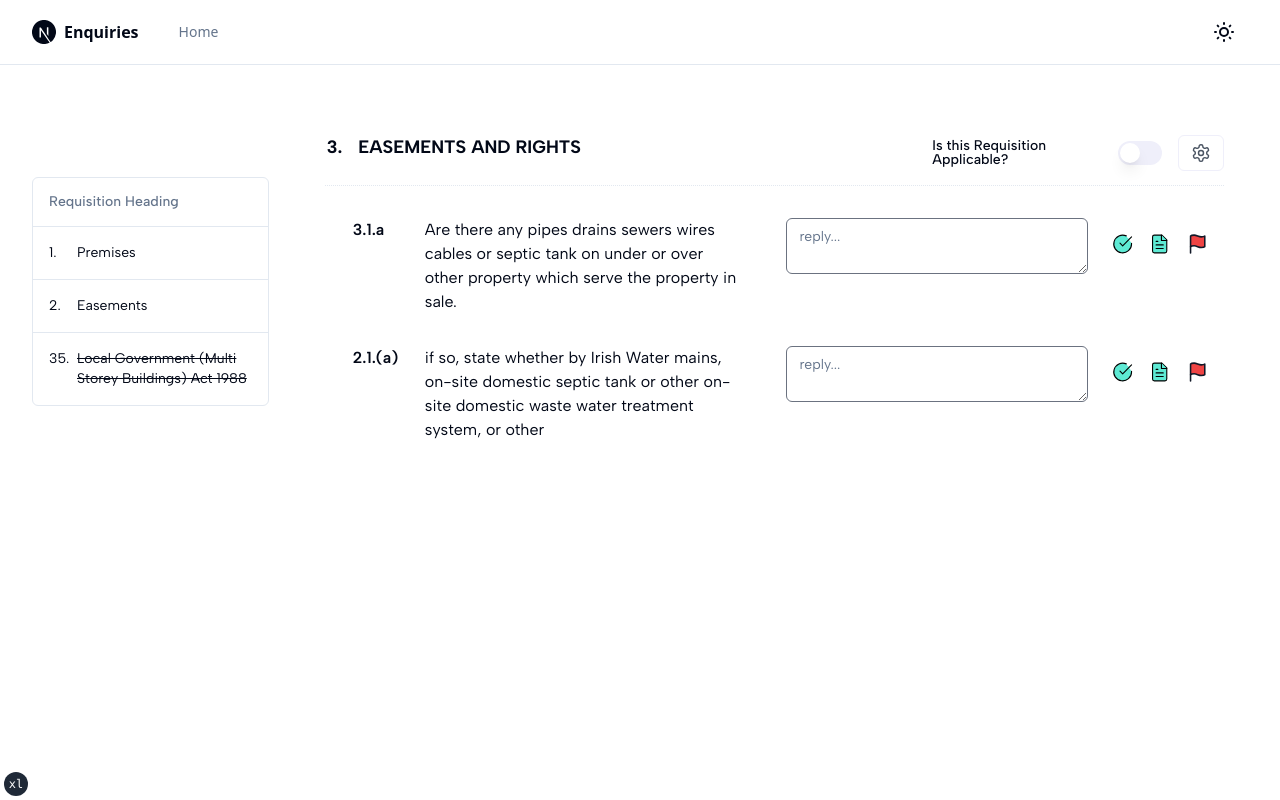
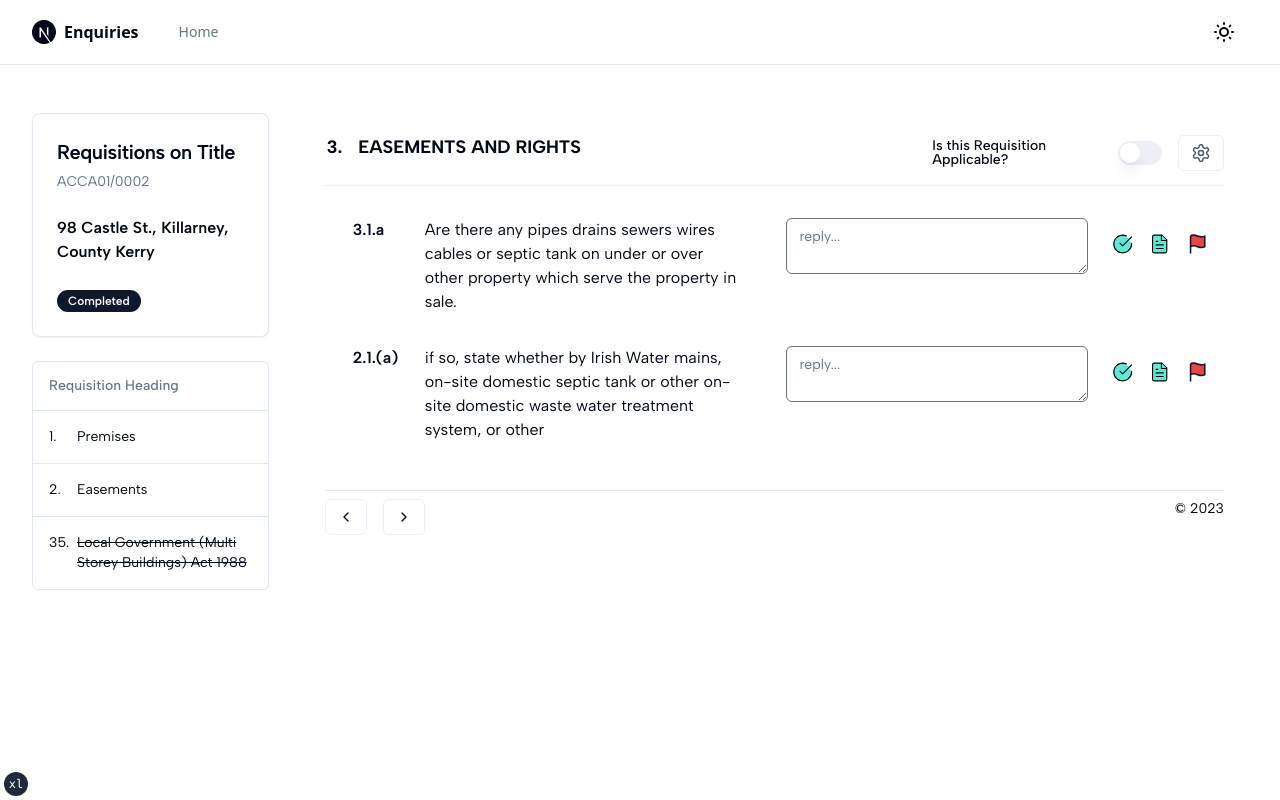
Before and after one commit to kanejoe/enquiries, a Next.js app: page /atomic_requisition in a window 1280 px wide. Built offline with nearby package versions, Linux system fonts and the light colour scheme.

Commit message:
adding more ui layers

```diff
--- /dev/null
+++ b/app/atomic_requisition/Footer.tsx
@@ -0,0 +1,23 @@
+import { ChevronLeft, ChevronRight } from "lucide-react"
+
+import { Button } from "@/components/ui/button"
+import { Separator } from "@/components/ui/separator"
+
+export function Footer() {
+  return (
+    <div className="mt-8 w-full">
+      <Separator />
+      <div className="mt-2 flex justify-between">
+        <div className="flex flex-row gap-x-4">
+          <Button variant="outline" size="sm">
+            <ChevronLeft className="h-4 w-4" />
+          </Button>
+          <Button variant="outline" size="sm">
+            <ChevronRight className="h-4 w-4" />
+          </Button>
+        </div>
+        <div className="text-sm">&copy; 2023</div>
+      </div>
+    </div>
+  )
+}
--- a/app/atomic_requisition/data.ts
+++ b/app/atomic_requisition/data.ts
@@ -1,27 +1,53 @@
-type RequisitionHeading = {
-  reqId: string
-  clauseRef: string
-  query: string
-  replyRequired: boolean
-}
+import { AtomicRequisitionProps } from "@/types/AtomicRequisition"
 
-export const headings: RequisitionHeading[] = [
+export const headings: AtomicRequisitionProps[] = [
   {
     reqId: "728ed52f",
     clauseRef: "1.",
     query: "Premises",
     replyRequired: true,
+    level: 0,
   },
   {
     reqId: "489e1d42",
     clauseRef: "2.",
     query: "Easements",
     replyRequired: true,
+    level: 0,
   },
   {
     reqId: "489e1d44",
     clauseRef: "35.",
     query: "Local Government (Multi Storey Buildings) Act 1988",
     replyRequired: false,
+    level: 0,
   },
 ]
+
+export const req = {
+  reqId: "R43FKLF",
+  clauseRef: "2.1.(a)",
+  query:
+    "if so, state whether by Irish Water mains, on-site domestic septic tank or other on-site domestic waste water treatment system, or other",
+  reply: "not applicable",
+  level: 2,
+  replyRequired: true,
+}
+
+export const req1 = {
+  reqId: "R43FKLF",
+  clauseRef: "3.1.a",
+  query:
+    "Are there any pipes drains sewers wires cables or septic tank on under or over other property which serve the property in sale.",
+  reply: "not applicable",
+  level: 2,
+  replyRequired: true,
+}
+
+export const req0 = {
+  reqId: "43FJK",
+  clauseRef: "3.",
+  query: "Easements and Rights",
+  level: 0,
+  reqIsApplicable: false,
+}
--- /dev/null
+++ b/app/atomic_requisition/detail_card.tsx
@@ -0,0 +1,33 @@
+import { Badge } from "@/components/ui/badge"
+import {
+  Card,
+  CardContent,
+  CardDescription,
+  CardFooter,
+  CardHeader,
+  CardTitle,
+} from "@/components/ui/card"
+
+const details = {
+  ref: "ACCA01/0002",
+  property: "98 Castle St., Killarney, County Kerry",
+}
+
+export function DetailsCard() {
+  return (
+    <Card>
+      <CardHeader>
+        <CardTitle className="text-xl">Requisitions on Title</CardTitle>
+        <CardDescription>{details.ref}</CardDescription>
+      </CardHeader>
+      <CardContent>
+        <p className="font-semibold">{details.property}</p>
+      </CardContent>
+      <CardFooter>
+        <p>
+          <Badge>Completed</Badge>
+        </p>
+      </CardFooter>
+    </Card>
+  )
+}
--- a/app/atomic_requisition/page.tsx
+++ b/app/atomic_requisition/page.tsx
@@ -1,52 +1,28 @@
 import { CheckCircle, FileText, Flag } from "lucide-react"
 
+import { AtomicRequisitionProps } from "@/types/AtomicRequisition"
 import { cn } from "@/lib/utils"
 
+import { req, req0, req1 } from "./data"
+import { DetailsCard } from "./detail_card"
 import { DropdownMenuOpts } from "./DropdownOpts"
+import { Footer } from "./Footer"
 import { ReqHeadingDataTable } from "./heading-page"
-import { ReplyForm } from "./reply_form"
-import { IsApplicableSwitch } from "./SwitchApplicable"
+import { IsApplicableSwitch } from "./IsApplicableSwitch"
+import { ReplyForm } from "./ReplyForm"
 
-const req = {
-  reqId: "R43FKLF",
-  clauseRef: "2.1.(a)",
-  query:
-    "if so, state whether by Irish Water mains, on-site domestic septic tank or other on-site domestic waste water treatment system, or other",
-  reply: "not applicable",
-  level: 2,
-  replyRequired: true,
-}
-const req1 = {
-  reqId: "R43FKLF",
-  clauseRef: "3.1.a",
-  query:
-    "Are there any pipes drains sewers wires cables or septic tank on under or over other property which serve the property in sale.",
-  reply: "not applicable",
-  level: 2,
-  replyRequired: true,
-}
-const req0 = {
-  reqId: "43FJK",
-  clauseRef: "3.",
-  query: "Easements and Rights",
-  level: 0,
-  reqIsApplicable: false,
-}
-
-interface AtomicRequisitionProps {
-  reqId: string
-  clauseRef: string
-  query?: string
-  reply?: string
-  level: number
-  replyRequired: boolean
-}
-
+/**
+ *
+ * @returns
+ */
 export default function AtomicRequisitionPage() {
   return (
     <section className="mt-4 lg:flex lg:gap-x-8">
-      <div className="mt-24 hidden lg:block lg:w-1/5">
-        <ReqHeadingDataTable />
+      <div className="mt-8 hidden lg:block lg:w-1/5">
+        <div className="flex flex-col gap-y-6">
+          <DetailsCard />
+          <ReqHeadingDataTable />
+        </div>
       </div>
       <div className="lg:w-4/5">
         <div className="mt-6 flex flex-col rounded p-6 dark:bg-slate-950">
@@ -75,6 +51,7 @@
             level={req.level}
             replyRequired={req.replyRequired}
           />
+          <Footer />
         </div>
       </div>
     </section>
--- /dev/null
+++ b/components/ui/card.tsx
@@ -0,0 +1,79 @@
+import * as React from "react"
+
+import { cn } from "@/lib/utils"
+
+const Card = React.forwardRef<
+  HTMLDivElement,
+  React.HTMLAttributes<HTMLDivElement>
+>(({ className, ...props }, ref) => (
+  <div
+    ref={ref}
+    className={cn(
+      "rounded-lg border bg-card text-card-foreground shadow-sm",
+      className
+    )}
+    {...props}
+  />
+))
+Card.displayName = "Card"
+
+const CardHeader = React.forwardRef<
+  HTMLDivElement,
+  React.HTMLAttributes<HTMLDivElement>
+>(({ className, ...props }, ref) => (
+  <div
+    ref={ref}
+    className={cn("flex flex-col space-y-1.5 p-6", className)}
+    {...props}
+  />
+))
+CardHeader.displayName = "CardHeader"
+
+const CardTitle = React.forwardRef<
+  HTMLParagraphElement,
+  React.HTMLAttributes<HTMLHeadingElement>
+>(({ className, ...props }, ref) => (
+  <h3
+    ref={ref}
+    className={cn(
+      "text-2xl font-semibold leading-none tracking-tight",
+      className
+    )}
+    {...props}
+  />
+))
+CardTitle.displayName = "CardTitle"
+
+const CardDescription = React.forwardRef<
+  HTMLParagraphElement,
+  React.HTMLAttributes<HTMLParagraphElement>
+>(({ className, ...props }, ref) => (
+  <p
+    ref={ref}
+    className={cn("text-sm text-muted-foreground", className)}
+    {...props}
+  />
+))
+CardDescription.displayName = "CardDescription"
+
+const CardContent = React.forwardRef<
+  HTMLDivElement,
+  React.HTMLAttributes<HTMLDivElement>
+>(({ className, ...props }, ref) => (
+  <div ref={ref} className={cn("p-6 pt-0", className)} {...props} />
+))
+CardContent.displayName = "CardContent"
+
+const CardFooter = React.forwardRef<
+  HTMLDivElement,
+  React.HTMLAttributes<HTMLDivElement>
+>(({ className, ...props }, ref) => (
+  <div
+    ref={ref}
+    className={cn(" flex items-center p-6 pt-0", className)}
+    {...props}
+  />
+))
+CardFooter.displayName = "CardFooter"
+
+export { Card, CardHeader, CardFooter, CardTitle, CardDescription, CardContent }
--- /dev/null
+++ b/components/ui/separator.tsx
@@ -0,0 +1,31 @@
+"use client"
+
+import * as React from "react"
+import * as SeparatorPrimitive from "@radix-ui/react-separator"
+
+import { cn } from "@/lib/utils"
+
+const Separator = React.forwardRef<
+  React.ElementRef<typeof SeparatorPrimitive.Root>,
+  React.ComponentPropsWithoutRef<typeof SeparatorPrimitive.Root>
+>(
+  (
+    { className, orientation = "horizontal", decorative = true, ...props },
+    ref
+  ) => (
+    <SeparatorPrimitive.Root
+      ref={ref}
+      decorative={decorative}
+      orientation={orientation}
+      className={cn(
+        "shrink-0 bg-border",
+        orientation === "horizontal" ? "h-[1px] w-full" : "h-full w-[1px]",
+        className
+      )}
+      {...props}
+    />
+  )
+)
+Separator.displayName = SeparatorPrimitive.Root.displayName
+
+export { Separator }
--- a/package.json
+++ b/package.json
@@ -17,6 +17,7 @@
     "@hookform/resolvers": "3.1.1",
     "@radix-ui/react-dropdown-menu": "2.0.5",
     "@radix-ui/react-label": "2.0.2",
+    "@radix-ui/react-separator": "1.0.3",
     "@radix-ui/react-slot": "1.0.2",
     "@radix-ui/react-switch": "1.0.3",
     "class-variance-authority": "0.6.1",
--- /dev/null
+++ b/types/AtomicRequisition.ts
@@ -0,0 +1,8 @@
+export interface AtomicRequisitionProps {
+  reqId: string
+  clauseRef: string
+  query?: string
+  reply?: string
+  level: number
+  replyRequired: boolean
+}
```
Also changed, not shown: tsconfig.json (+18 -4 lines), app/atomic_requisition/IsApplicableSwitch.tsx (renamed from app/atomic_requisition/SwitchApplicable.tsx), app/atomic_requisition/ReplyForm.tsx (renamed from app/atomic_requisition/reply_form.tsx), 1 other file (tests, documents, lock files or other folders).
